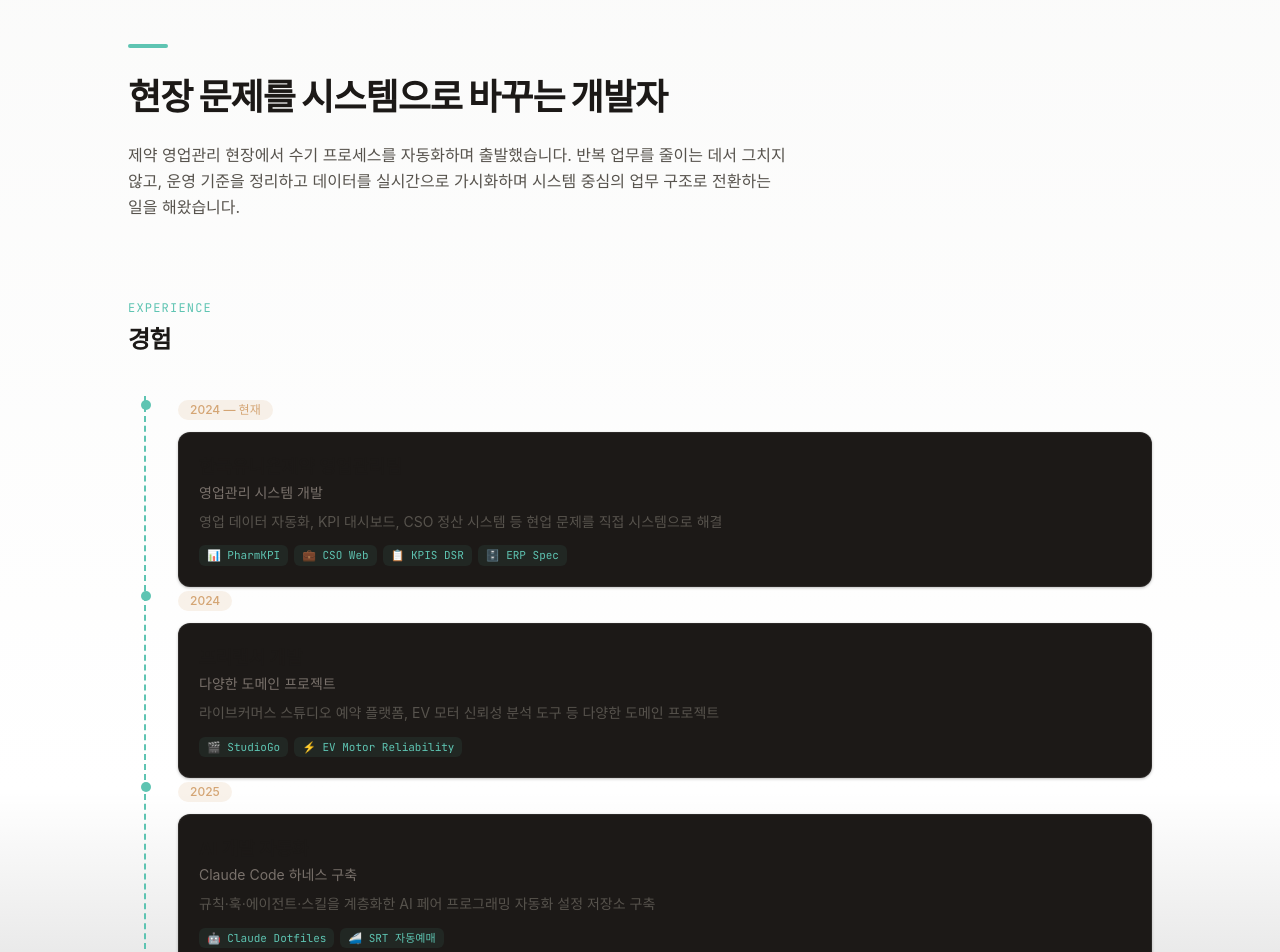
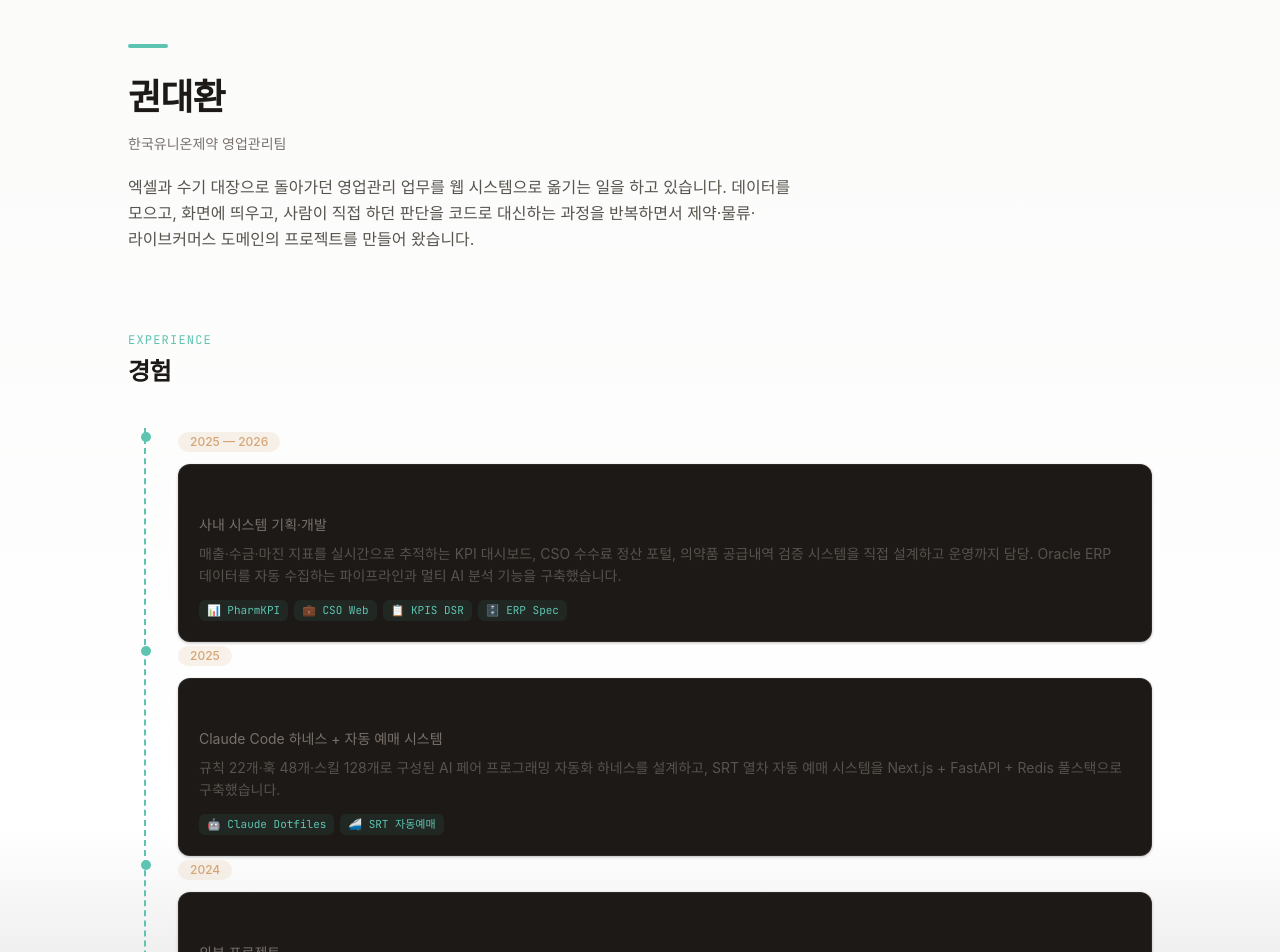
Before and after one commit to yurielk82/ref-hub, a Next.js app: page /about in a window 1280 px wide. Shown: the part 140-1092 px from the top of the page. Built offline with nearby package versions, Linux system fonts and the light colour scheme; a web font is replaced by a local one.

Commit message:
fix: About 페이지 문구 재작성 + 경험 연도·순서 수정 (v1.2.0)
- 한국유니온제약: 2024→2025~2026 수정
- 프리랜서개발: 최하단으로 이동
- 히어로·경험·CTA 문구 전면 재작성

Co-Authored-By: Claude Opus 4.6 (1M context) <noreply@anthropic.com>

```diff
--- a/app/(portfolio)/about/page.tsx
+++ b/app/(portfolio)/about/page.tsx
@@ -20,15 +20,18 @@ export default function AboutPage() {
             className="font-[family-name:var(--font-display)] text-3xl font-bold leading-snug tracking-tight text-stone-900 dark:text-stone-100 sm:text-4xl"
             style={{ textWrap: 'balance' }}
           >
-            현장 문제를 시스템으로 바꾸는 개발자
+            권대환
           </h1>
         </FadeInUp>
         <FadeInUp delay={0.1}>
+          <p className="mt-3 text-sm text-stone-500">
+            한국유니온제약 영업관리팀
+          </p>
           <p className="mt-5 max-w-2xl text-base leading-relaxed text-stone-600 dark:text-stone-400">
-            제약 영업관리 현장에서 수기 프로세스를 자동화하며 출발했습니다.
-            반복 업무를 줄이는 데서 그치지 않고, 운영 기준을 정리하고 데이터를
-            실시간으로 가시화하며 시스템 중심의 업무 구조로 전환하는 일을
-            해왔습니다.
+            엑셀과 수기 대장으로 돌아가던 영업관리 업무를 웹 시스템으로
+            옮기는 일을 하고 있습니다. 데이터를 모으고, 화면에 띄우고,
+            사람이 직접 하던 판단을 코드로 대신하는 과정을 반복하면서
+            제약·물류·라이브커머스 도메인의 프로젝트를 만들어 왔습니다.
           </p>
         </FadeInUp>
 
@@ -130,10 +133,10 @@ export default function AboutPage() {
                 className="text-xl font-bold text-stone-900 dark:text-stone-100"
                 style={{ textWrap: 'balance' }}
               >
-                함께 일하는 방식을 고민합니다.
+                연락처
               </h2>
               <p className="mt-2 text-sm leading-relaxed text-stone-600 dark:text-stone-400">
-                현업의 문제를 기술로 해결하는 데 관심이 있다면, 편하게 연락해 주세요.
+                프로젝트 관련 문의나 협업 제안은 아래로 연락해 주세요.
               </p>
               <div className="mt-5 flex flex-wrap gap-3">
                 <a
--- a/data/experience.ts
+++ b/data/experience.ts
@@ -13,28 +13,28 @@ export interface SkillCategory {
 
 export const EXPERIENCES: Experience[] = [
   {
-    period: '2024 — 현재',
+    period: '2025 — 2026',
     title: '한국유니온제약 영업관리팀',
-    role: '영업관리 시스템 개발',
+    role: '사내 시스템 기획·개발',
     description:
-      '영업 데이터 자동화, KPI 대시보드, CSO 정산 시스템 등 현업 문제를 직접 시스템으로 해결',
+      '매출·수금·마진 지표를 실시간으로 추적하는 KPI 대시보드, CSO 수수료 정산 포털, 의약품 공급내역 검증 시스템을 직접 설계하고 운영까지 담당. Oracle ERP 데이터를 자동 수집하는 파이프라인과 멀티 AI 분석 기능을 구축했습니다.',
     projects: ['pharmkpi', 'csoweb', 'kpis-dsr-api', 'erp-spec'],
+  },
+  {
+    period: '2025',
+    title: 'AI 기반 개발 환경 구축',
+    role: 'Claude Code 하네스 + 자동 예매 시스템',
+    description:
+      '규칙 22개·훅 48개·스킬 128개로 구성된 AI 페어 프로그래밍 자동화 하네스를 설계하고, SRT 열차 자동 예매 시스템을 Next.js + FastAPI + Redis 풀스택으로 구축했습니다.',
+    projects: ['claude-dotfiles', 'srt'],
   },
   {
     period: '2024',
     title: '프리랜서 개발',
-    role: '다양한 도메인 프로젝트',
+    role: '외부 프로젝트',
     description:
-      '라이브커머스 스튜디오 예약 플랫폼, EV 모터 신뢰성 분석 도구 등 다양한 도메인 프로젝트',
+      '라이브커머스 스튜디오 예약 모바일 앱(Expo + Hono)과 전기차 구동 모터 신뢰성 시험 데이터 분석 도구(Python + C DSP)를 개발했습니다.',
     projects: ['studiogo', 'ev-motor-reliability'],
-  },
-  {
-    period: '2025',
-    title: 'AI 개발 자동화',
-    role: 'Claude Code 하네스 구축',
-    description:
-      '규칙·훅·에이전트·스킬을 계층화한 AI 페어 프로그래밍 자동화 설정 저장소 구축',
-    projects: ['claude-dotfiles', 'srt'],
   },
 ]
 
```
